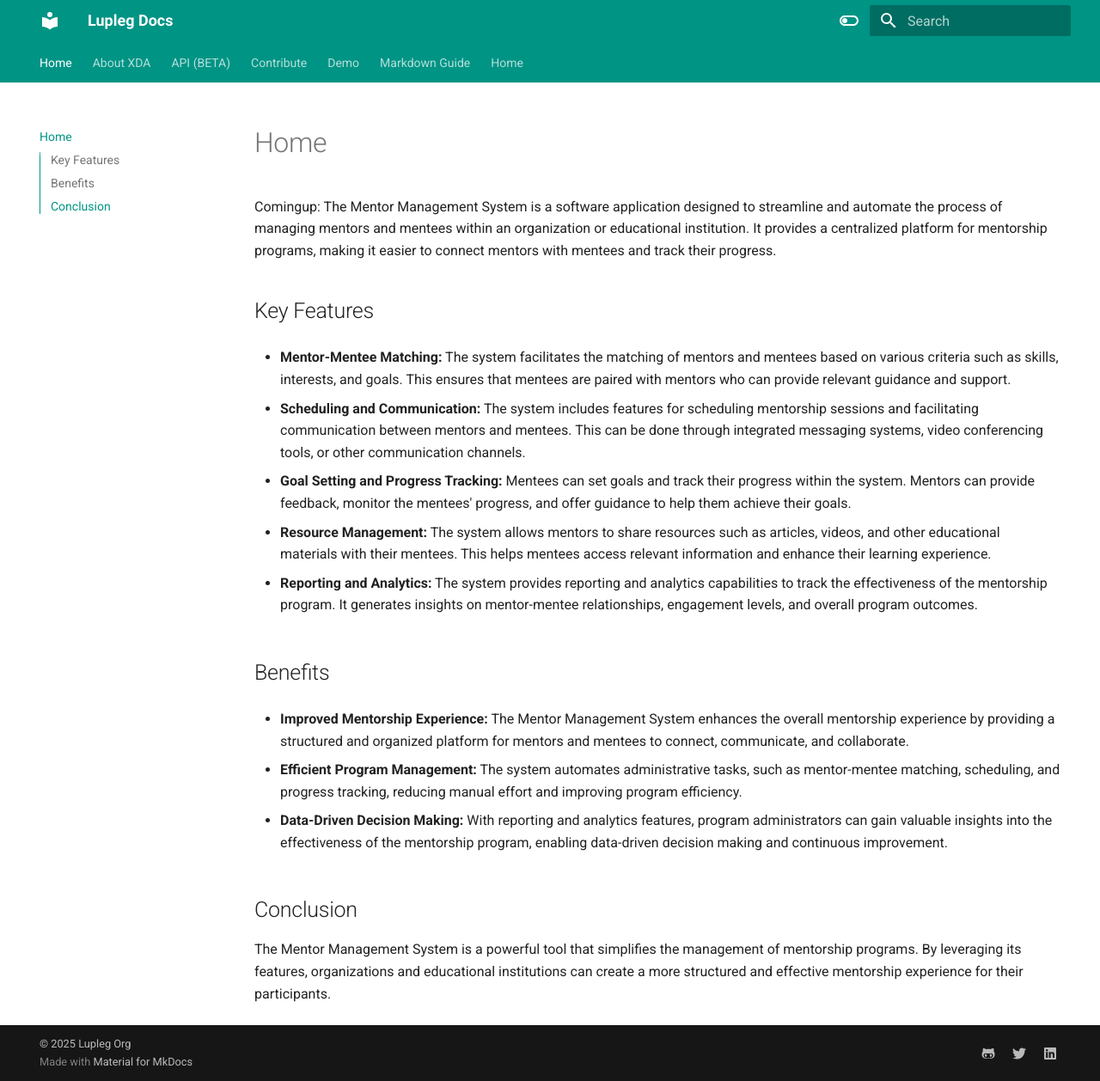
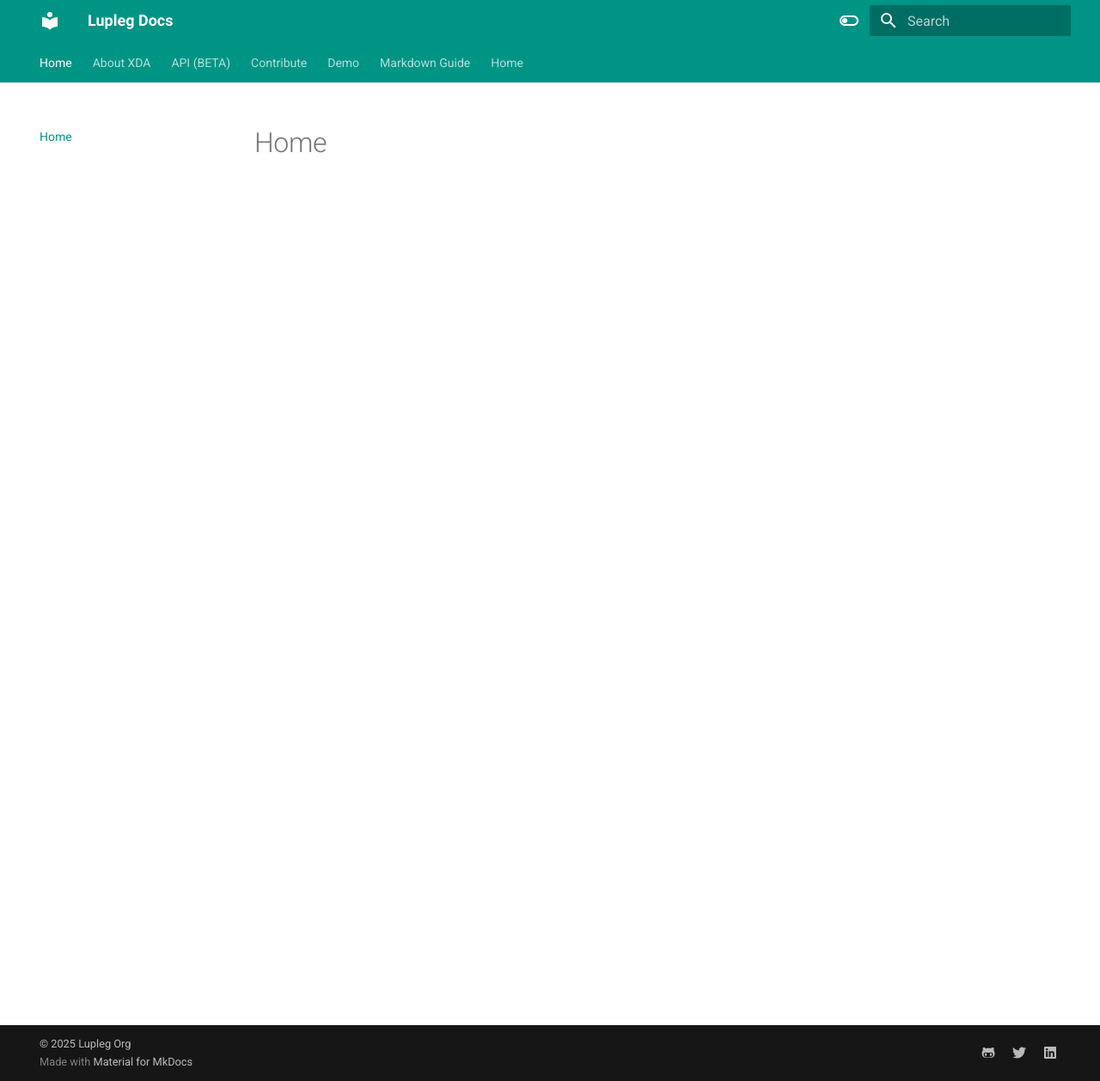
Before and after one commit to Lupleg/Test-nextjs, an MkDocs documentation site: the page built from docs/index.md, in a window 1280 px wide and 1258 px high. Shown: the whole window at 86% size. Built offline with MkDocs 1.6.1 and Material for MkDocs 9.7.7, drawn with Linux system fonts in a browser that asks for light colours.

Commit message:
📝 Simplify index documentation by removing detailed descriptions and features list

```diff
--- a/docs/index.md
+++ b/docs/index.md
@@ -1,28 +1 @@
 # Home
-
-Comingup:
-The Mentor Management System is a software application designed to streamline and automate the process of managing mentors and mentees within an organization or educational institution. It provides a centralized platform for mentorship programs, making it easier to connect mentors with mentees and track their progress.
-
-## Key Features
-
-- **Mentor-Mentee Matching:** The system facilitates the matching of mentors and mentees based on various criteria such as skills, interests, and goals. This ensures that mentees are paired with mentors who can provide relevant guidance and support.
-
-- **Scheduling and Communication:** The system includes features for scheduling mentorship sessions and facilitating communication between mentors and mentees. This can be done through integrated messaging systems, video conferencing tools, or other communication channels.
-
-- **Goal Setting and Progress Tracking:** Mentees can set goals and track their progress within the system. Mentors can provide feedback, monitor the mentees' progress, and offer guidance to help them achieve their goals.
-
-- **Resource Management:** The system allows mentors to share resources such as articles, videos, and other educational materials with their mentees. This helps mentees access relevant information and enhance their learning experience.
-
-- **Reporting and Analytics:** The system provides reporting and analytics capabilities to track the effectiveness of the mentorship program. It generates insights on mentor-mentee relationships, engagement levels, and overall program outcomes.
-
-## Benefits
-
-- **Improved Mentorship Experience:** The Mentor Management System enhances the overall mentorship experience by providing a structured and organized platform for mentors and mentees to connect, communicate, and collaborate.
-
-- **Efficient Program Management:** The system automates administrative tasks, such as mentor-mentee matching, scheduling, and progress tracking, reducing manual effort and improving program efficiency.
-
-- **Data-Driven Decision Making:** With reporting and analytics features, program administrators can gain valuable insights into the effectiveness of the mentorship program, enabling data-driven decision making and continuous improvement.
-
-## Conclusion
-
-The Mentor Management System is a powerful tool that simplifies the management of mentorship programs. By leveraging its features, organizations and educational institutions can create a more structured and effective mentorship experience for their participants.
```
